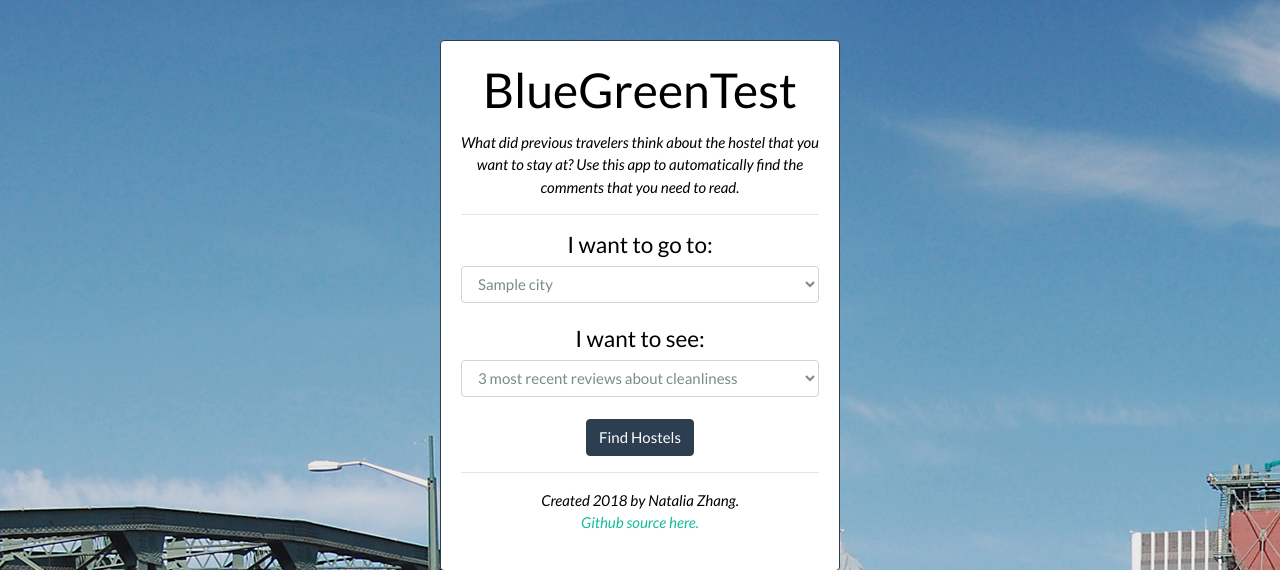
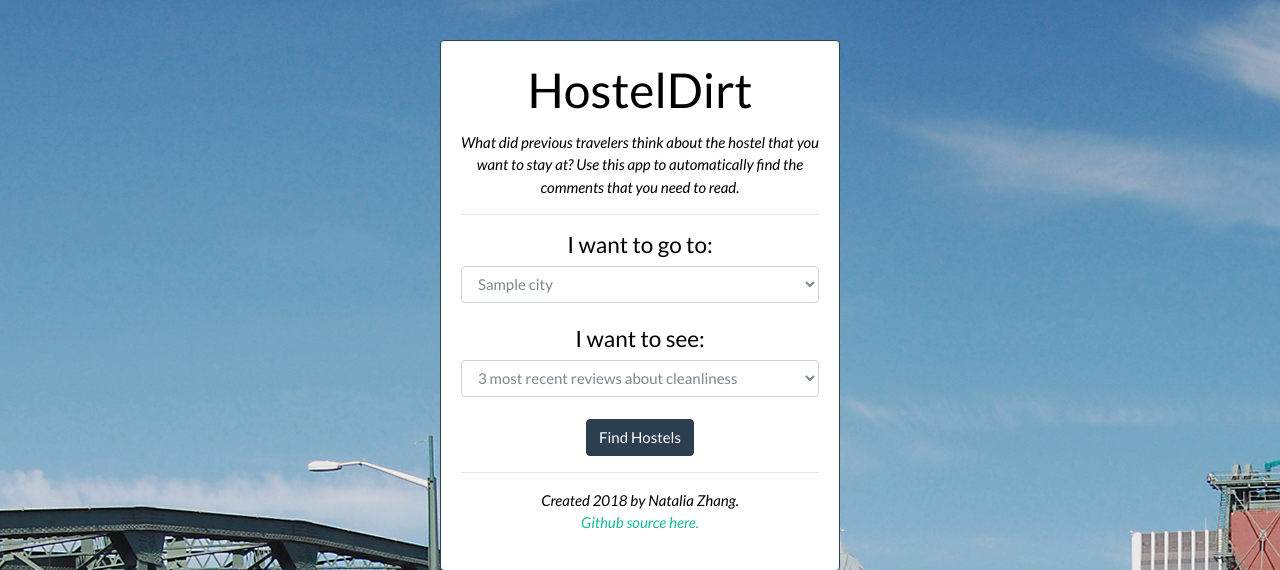
Before and after one commit to NiuBClass666/DemoWebApplication, a Flask app: template templates/index.html in a window 1280 px wide. Shown: the top 570 px of the page. Run offline with Flask 2, Linux system fonts and the light colour scheme; the template is opened without the code that fills it: most values are stand-ins (such as "Sample title", 1, 10 or a date in 2020); parts of the project's set-up code (start-up, migrations or seed data) failed here and were passed over; some libraries are stand-ins or nearby versions.

Commit message:
Update index.html

```diff
--- a/templates/index.html
+++ b/templates/index.html
@@ -40,7 +40,7 @@ td{
   <div class="mx-auto">
 <div class="card border-primary mb-3" style="max-width:25rem;">
 <div class="card-body">
-  <h1 class="card-title">BlueGreenTest</h1>
+  <h1 class="card-title">HostelDirt</h1>
     <i class="card-text">What did previous travelers think about the hostel that you want to stay at? Use this app to automatically find the comments that you need to read.</i>
   <hr>
 
```
